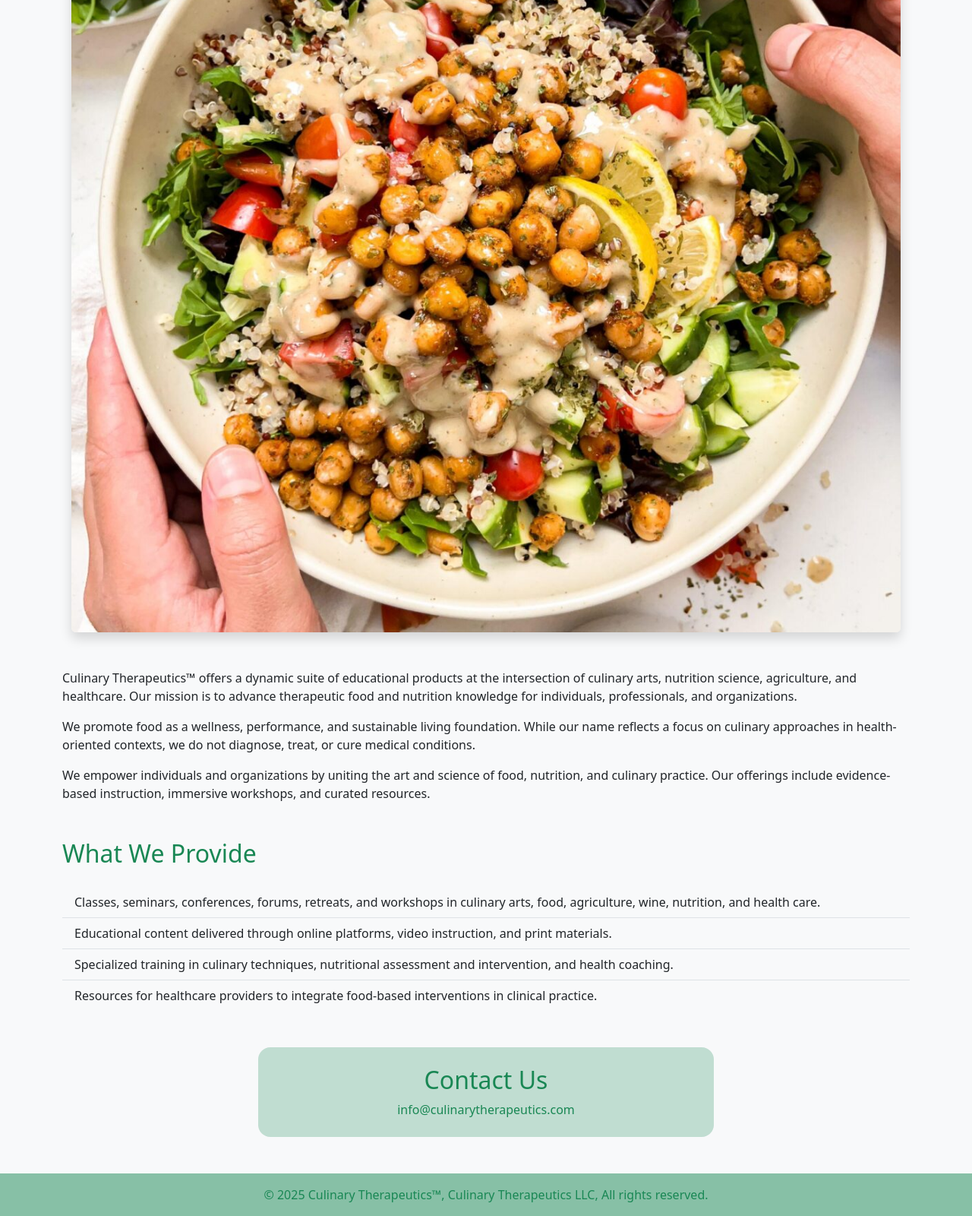
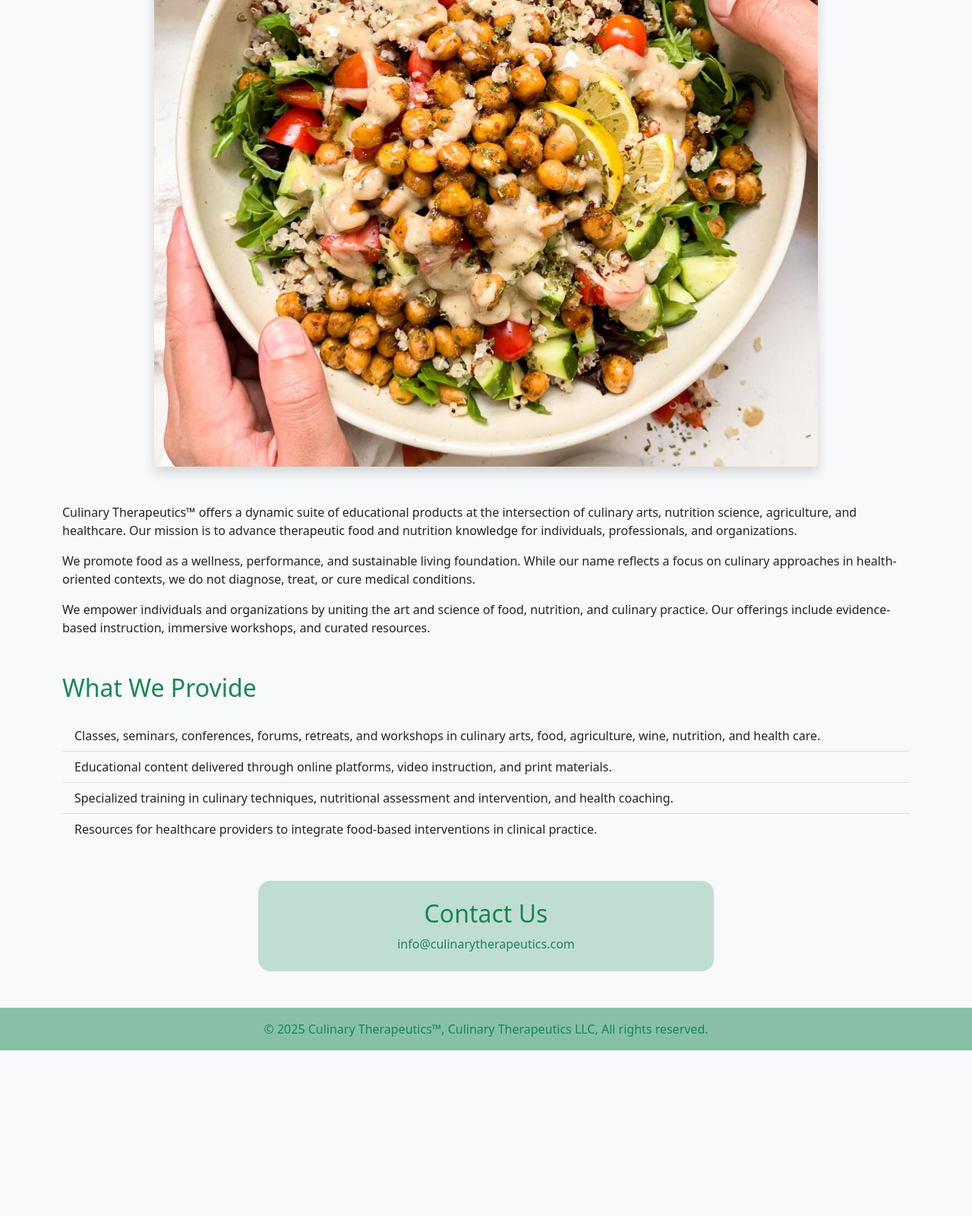
Before and after one commit to wcwells/culinary-therapeutics, a plain HTML site: page index.html in a window 1280 px wide. Shown: the part 592-2192 px from the top of the page at 76% size. After the commit the page ends 1974 px from the top, so only its background shows below. Drawn offline with nearby package versions, Linux system fonts and the light colour scheme.

Commit message:
Update index.html

```diff
--- a/index.html
+++ b/index.html
@@ -23,7 +23,7 @@
             Roasted Chickpea & Quinoa Bowl
           </a>
         </h3>
-        <img src="images/recipe.jpg" class="img-fluid rounded shadow" style="max-width: 100%; height: auto;" alt="...">
+        <img src="images/recipe.jpg" class="img-fluid rounded shadow" style="max-width: 80%; height: auto;" alt="...">
       </div>
       <p>
         Culinary Therapeutics™ offers a dynamic suite of educational products at the intersection of culinary arts, nutrition science, agriculture, and healthcare. Our mission is to advance therapeutic food and nutrition knowledge for individuals, professionals, and organizations.
@@ -54,15 +54,17 @@
         </li>
       </ul>
     </section>
-
     <section class="contact container my-5">
       <div class="bg-success bg-opacity-25 text-success rounded-4 py-4 px-3 text-center mx-auto" style="max-width:600px;">
         <h2>Contact Us</h2>
-        <p class="mb-0">info@culinarytherapeutics.com</p>
+        <p class="mb-0">
+          <a href="mailto:info@culinarytherapeutics.com" class="text-success text-decoration-none">
+            info@culinarytherapeutics.com
+          </a>
+        </p>
       </div>
     </section>
   </main>
-
   <footer class="bg-success bg-opacity-50 text-success text-center py-3 mt-5">
     &copy; 2025 Culinary Therapeutics™, Culinary Therapeutics LLC, All rights reserved.
   </footer>
```
